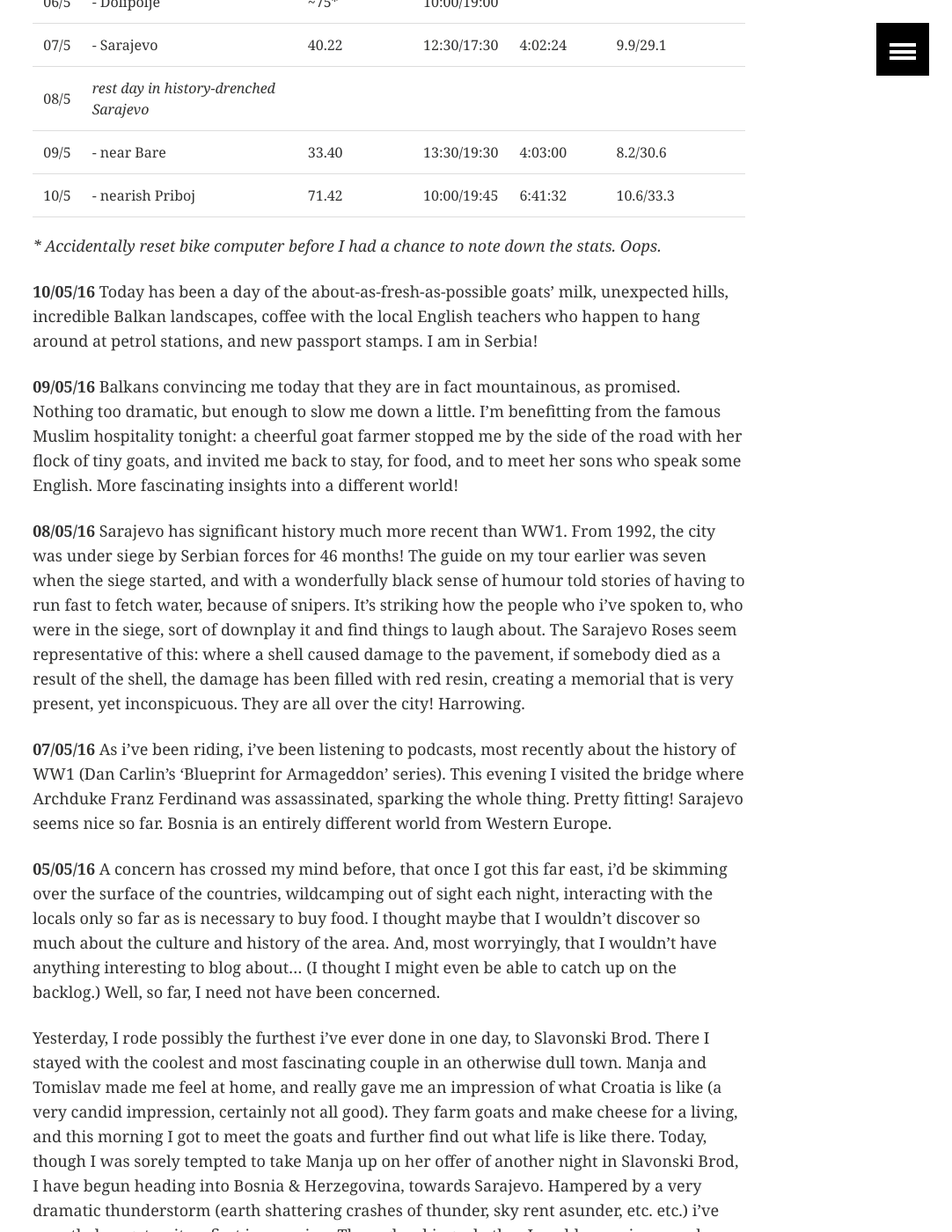
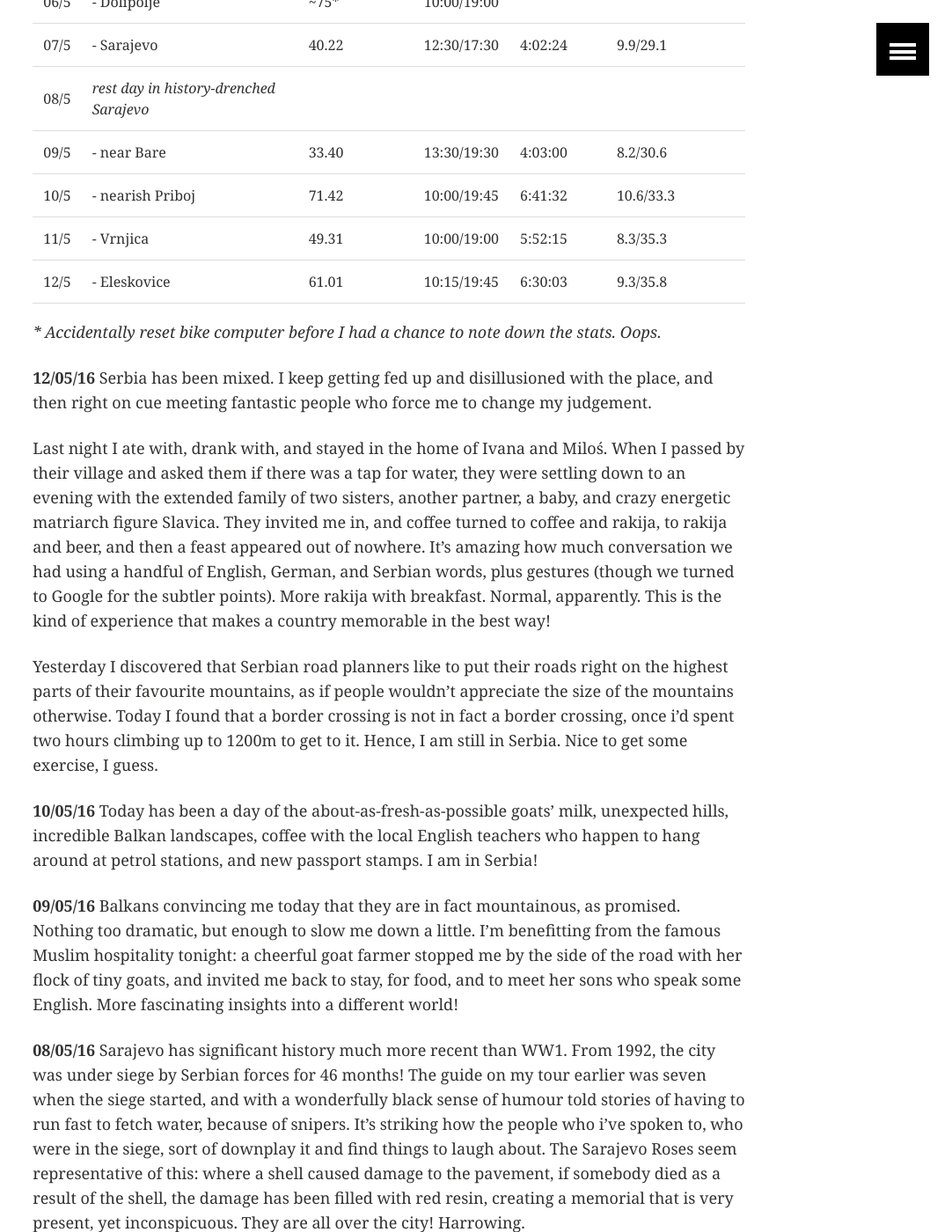
Before and after one commit to ArthurStart/git-blog, a Jekyll site: the page built from _posts/touring/2016-03-24-Quick-Update.md, in a window 1280 px wide and 1400 px high, scrolled down 577 px. Shown: the whole window at 88% size, without its empty margins (198-1280 px from the left). Built offline with Jekyll 4.4.1, drawn with Linux system fonts in a browser that asks for light colours; comment, search, counter and statistics services are not loaded.

Commit message:
Update from Eleskovice

```diff
--- a/_posts/touring/2016-03-24-Quick-Update.md
+++ b/_posts/touring/2016-03-24-Quick-Update.md
@@ -21,8 +21,17 @@ Days 43 to the present, on the road.
 | 08/5 | *rest day in history-drenched Sarajevo* |
 | 09/5 | - near Bare     | 33.40 | 13:30/19:30 | 4:03:00 |  8.2/30.6 |
 | 10/5 | - nearish Priboj | 71.42 | 10:00/19:45 | 6:41:32 | 10.6/33.3 |
+| 11/5 | - Vrnjica       | 49.31 | 10:00/19:00 | 5:52:15 |  8.3/35.3 |
+| 12/5 | - Eleskovice    | 61.01 | 10:15/19:45 | 6:30:03 |  9.3/35.8 |
 
 *\* Accidentally reset bike computer before I had a chance to note down the stats. Oops.*
+
+**12/05/16**
+Serbia has been mixed. I keep getting fed up and disillusioned with the place, and then right on cue meeting fantastic people who force me to change my judgement.
+
+Last night I ate with, drank with, and stayed in the home of Ivana and Miloś. When I passed by their village and asked them if there was a tap for water, they were settling down to an evening with the extended family of two sisters, another partner, a baby, and crazy energetic matriarch figure Slavica. They invited me in, and coffee turned to coffee and rakija, to rakija and beer, and then a feast appeared out of nowhere. It's amazing how much conversation we had using a handful of English, German, and Serbian words, plus gestures (though we turned to Google for the subtler points). More rakija with breakfast. Normal, apparently. This is the kind of experience that makes a country memorable in the best way!
+
+Yesterday I discovered that Serbian road planners like to put their roads right on the highest parts of their favourite mountains, as if people wouldn't appreciate the size of the mountains otherwise. Today I found that a border crossing is not in fact a border crossing, once i'd spent two hours climbing up to 1200m to get to it. Hence, I am still in Serbia. Nice to get some exercise, I guess.
 
 **10/05/16**
 Today has been a day of the about-as-fresh-as-possible goats' milk, unexpected hills, incredible Balkan landscapes, coffee with the local English teachers who happen to hang around at petrol stations, and new passport stamps. I am in Serbia!
```
